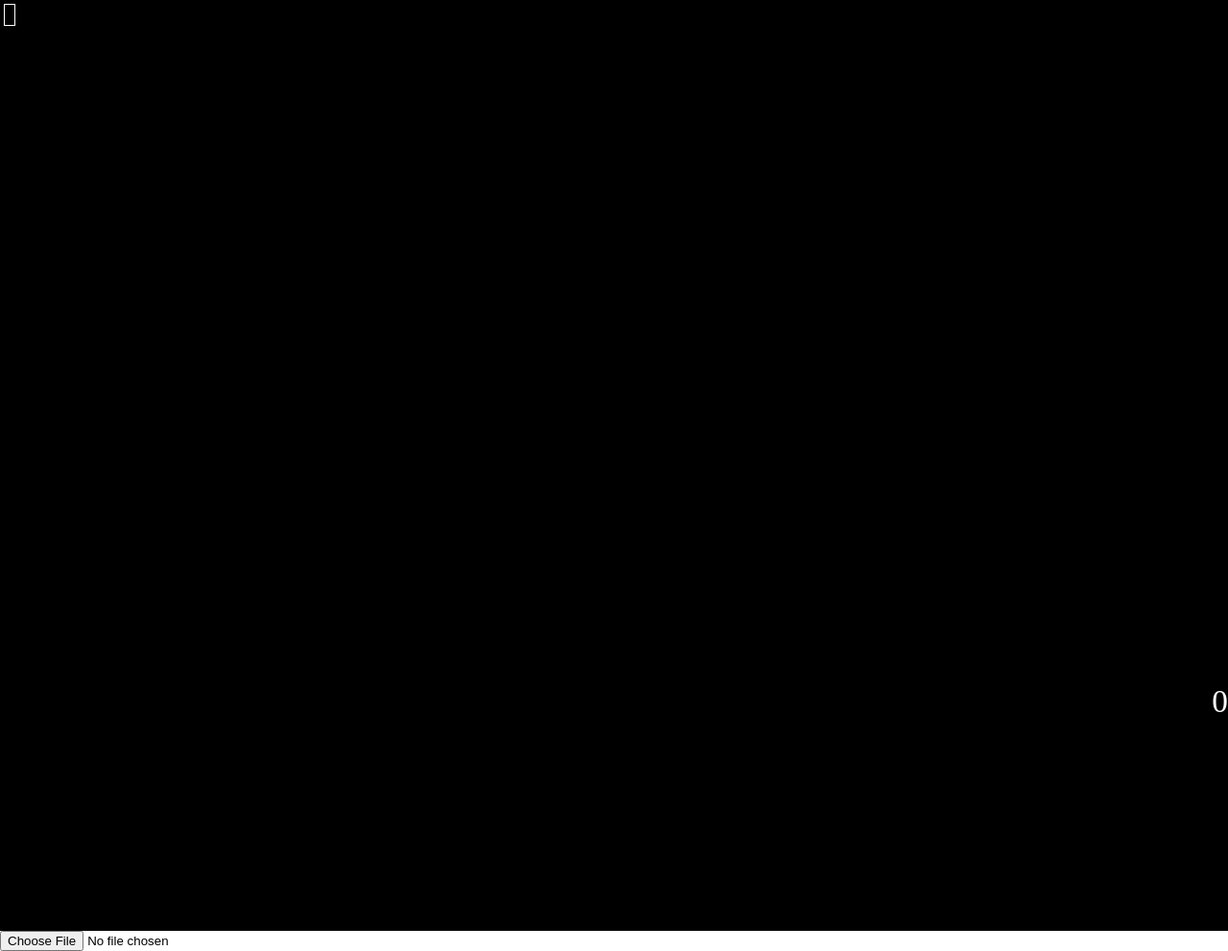
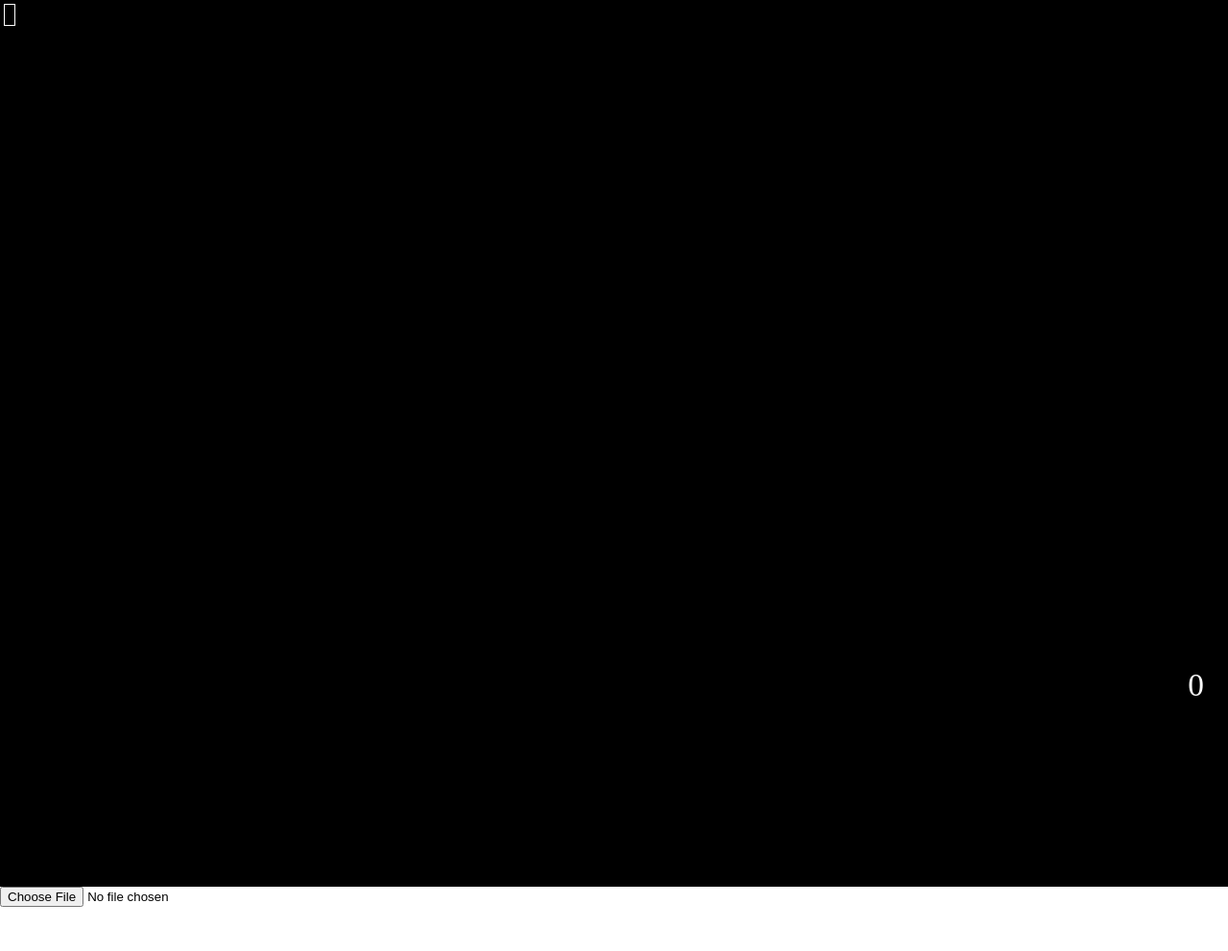
Before and after one commit to kalashnikovisme/terminal-writer, a website: page index.html in a window 1280 px wide. Shown: the top 991 px of the page at 96% size. After the commit the page ends 945 px from the top, so only its background shows below. Drawn offline with nearby package versions, Linux system fonts and the light colour scheme.

Commit message:
One more scenario

```diff
--- a/index.js
+++ b/index.js
@@ -1,5 +1,5 @@
 let bashPrompt = '~:'
-let term = new Terminal({ cols: 120, rows: 42, fontSize: '20' });
+let term = new Terminal({ cols: 120, rows: 40, fontSize: '20' });
 const typingTimeout = 100
 const directives = ['input:', 'output:', 'audio:', 'delay:']
 const newLine = '\n\r'
--- a/main.css
+++ b/main.css
@@ -12,8 +12,8 @@ body {
 }
 #timer {
   position: fixed;
-  right: 0;
-  bottom: 50px;
+  right: 25px;
+  bottom: 67px;
   font-size: 25pt;
   color: white;
 }
```
Also changed, not shown: 2 other files.
